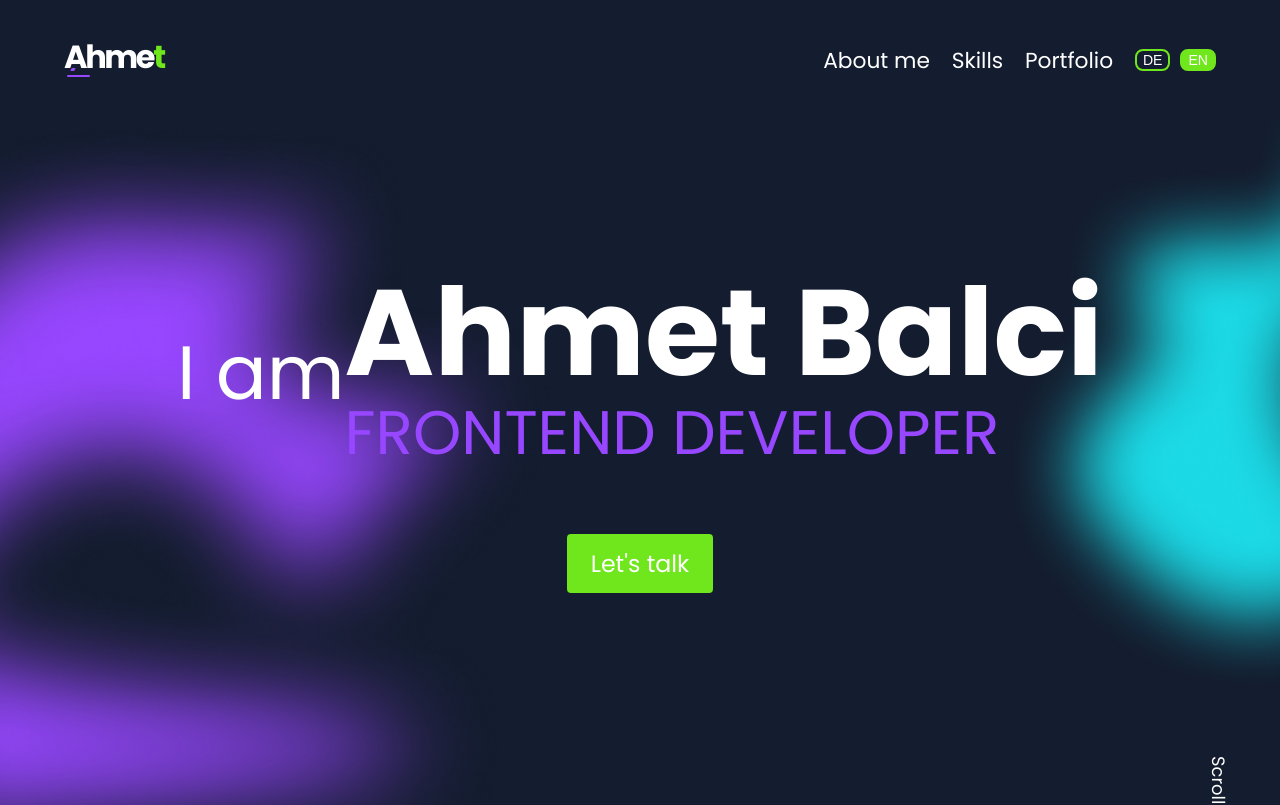
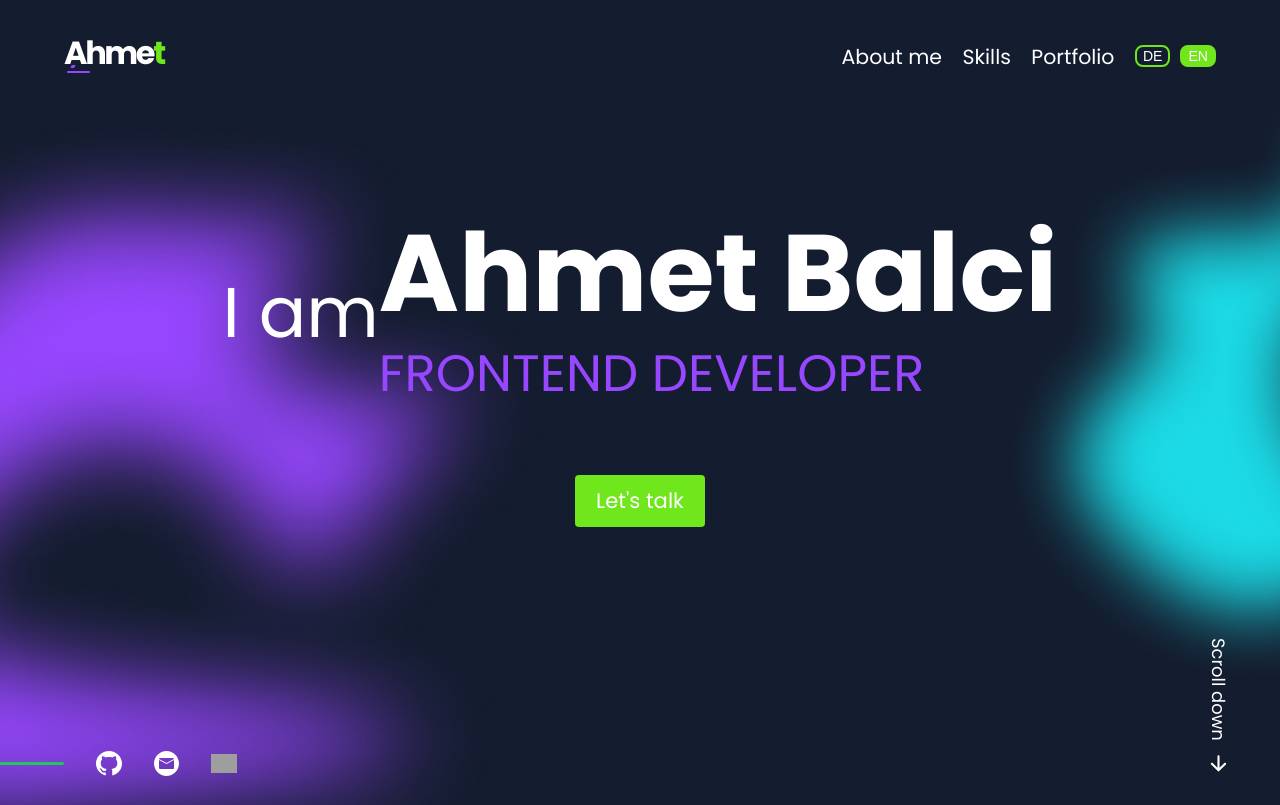
Before and after one commit to AhmetB-Dev/portfolio, an Angular app: page / in a window 1280 px wide. Shown: the top 805 px of the page. Built offline with nearby package versions, Linux system fonts and the light colour scheme; grey boxes are pictures that could not be loaded.

Commit message:
style: refine styles across header, about, hero, projects, skills sections; adjust font sizes and paddings for improved layout

```diff
--- a/src/app/core/header/header.scss
+++ b/src/app/core/header/header.scss
@@ -4,7 +4,7 @@
   z-index: 10;
   padding: 1em 1em;
   background-color: #141d2f;
-  font-size: clamp(1rem, 1.7vw, 3rem);
+  font-size: clamp(1rem, 1.6vw, 2rem);
 
   &--menu-open {
     touch-action: none;
--- a/src/app/sections/about-section/about-section.scss
+++ b/src/app/sections/about-section/about-section.scss
@@ -2,7 +2,7 @@
   display: flex;
   flex-direction: column-reverse;
   align-items: center;
-  padding-top: 6rem;
+  padding-top: 3rem;
 
   &__content {
     display: flex;
--- a/src/app/sections/hero-section/hero-section.scss
+++ b/src/app/sections/hero-section/hero-section.scss
@@ -1,12 +1,13 @@
 .hero {
   display: flex;
   flex-direction: column;
+  justify-content: space-evenly;
+  padding-bottom: clamp(1rem, 2vw, 2rem);
   min-height: 100vh;
   min-height: 100dvh;
-  padding-bottom: clamp(1rem, 2vw, 2rem);
 
   background-image:
-    url('/assets/img/hero/purple-shadow.webp'), url('/assets/img/hero/blue-shadow.webp');
+    url(/assets/img/hero/purple-shadow.webp), url(/assets/img/hero/blue-shadow.webp);
   background-repeat: no-repeat;
   background-position:
     top left,
@@ -14,10 +15,8 @@
   background-size:
     50% 55%,
     25% 60%;
-
   &__main {
     display: flex;
-    flex: 1;
     flex-direction: column;
     justify-content: center;
   }
@@ -33,7 +32,7 @@
     justify-content: center;
     margin: 0 0 1.6%;
     writing-mode: sideways-lr;
-    font-size: clamp(1.5rem, 0.4rem + 5.4vw, 8rem);
+    font-size: clamp(1.5rem, 0.4rem + 5vw, 7rem);
   }
 
   &__title-group {
@@ -44,13 +43,13 @@
 
   &__title {
     margin: 0;
-    font-size: clamp(2.5rem, 0.4rem + 9vw, 11rem);
+    font-size: clamp(2.5rem, 0.4rem + 8vw, 10rem);
   }
 
   &__role {
     margin: 0;
     color: #9747ff;
-    font-size: clamp(1.4rem, 0.4rem + 4.3vw, 6.5rem);
+    font-size: clamp(1.4rem, 0.4rem + 3.5vw, 5.2rem);
   }
 
   &__action {
@@ -64,7 +63,7 @@
     border-radius: 4px;
     background-color: #70e61c;
     color: white;
-    font-size: clamp(0.6rem, 0.6rem + 1.1vw, 2.2rem);
+    font-size: clamp(0.6rem, 0.6rem + 0.9vw, 1.9rem);
     transition:
       background-color 300ms ease,
       transform 300ms ease;
--- a/src/app/sections/projects-section/projects-section.scss
+++ b/src/app/sections/projects-section/projects-section.scss
@@ -180,7 +180,8 @@
 
 @media (hover: hover) and (pointer: fine) {
   .projects__card:hover .projects__overlay,
-  .projects__card:focus-within .projects__overlay {
+  .projects__card:focus-visible .projects__overlay,
+  .projects__card:has(.projects__button:focus-visible) .projects__overlay {
     opacity: 1;
     visibility: visible;
     pointer-events: auto;
@@ -188,12 +189,14 @@
   }
 
   .projects__card:hover .projects__actions,
-  .projects__card:focus-within .projects__actions {
+  .projects__card:focus-visible .projects__actions,
+  .projects__card:has(.projects__button:focus-visible) .projects__actions {
     transform: translateY(0);
   }
 
   .projects__card:hover .projects__image,
-  .projects__card:focus-within .projects__image {
+  .projects__card:focus-visible .projects__image,
+  .projects__card:has(.projects__button:focus-visible) .projects__image {
     transform: translateY(-50px) scale(1.6);
   }
 }
--- a/src/app/sections/skills-section/skills-section.scss
+++ b/src/app/sections/skills-section/skills-section.scss
@@ -49,7 +49,7 @@
   &__label {
     display: flex;
     flex-direction: column;
-    font-size: var(--fs-text);
+    font-size: clamp(1rem, 0.8rem + 0.5vw, 1.5rem);
   }
 
   &__lead {
@@ -75,12 +75,11 @@
     }
   }
 
-  // Skill grid
   &__grid {
     grid-area: icons;
     display: grid;
     grid-template-columns: repeat(3, 1fr);
-    gap: 0.4em;
+    gap: clamp(0rem, 1vh, 1.4rem);
     padding: 0 1em;
   }
 
@@ -96,7 +95,7 @@
   }
 
   &__icon {
-    width: clamp(48px, 5vw, 80px);
+    width: clamp(44px, 5vw, 80px);
     height: auto;
   }
 
--- a/src/styles.scss
+++ b/src/styles.scss
@@ -98,7 +98,6 @@ h2 {
     position: relative;
     display: inline-block;
 
-    /* Kleiner violetter Akzent im A */
     &::after {
       content: '';
       position: absolute;
--- a/src/styles/_variables.scss
+++ b/src/styles/_variables.scss
@@ -1,7 +1,7 @@
 :root {
   --btn-color: #70e61c;
   --btn-hover-color: #9747ff;
-  --fs-section-title: clamp(2.2rem, 1rem + 5vw, 7rem);
+  --fs-section-title: clamp(2.2rem, 1rem + 5vw, 6.8rem);
   --fs-text: clamp(1rem, 0.8rem + 0.5vw, 1.5rem);
   --container-max: 1440px;
   --flex-reverse: flex-direction: column-reverse;
```
